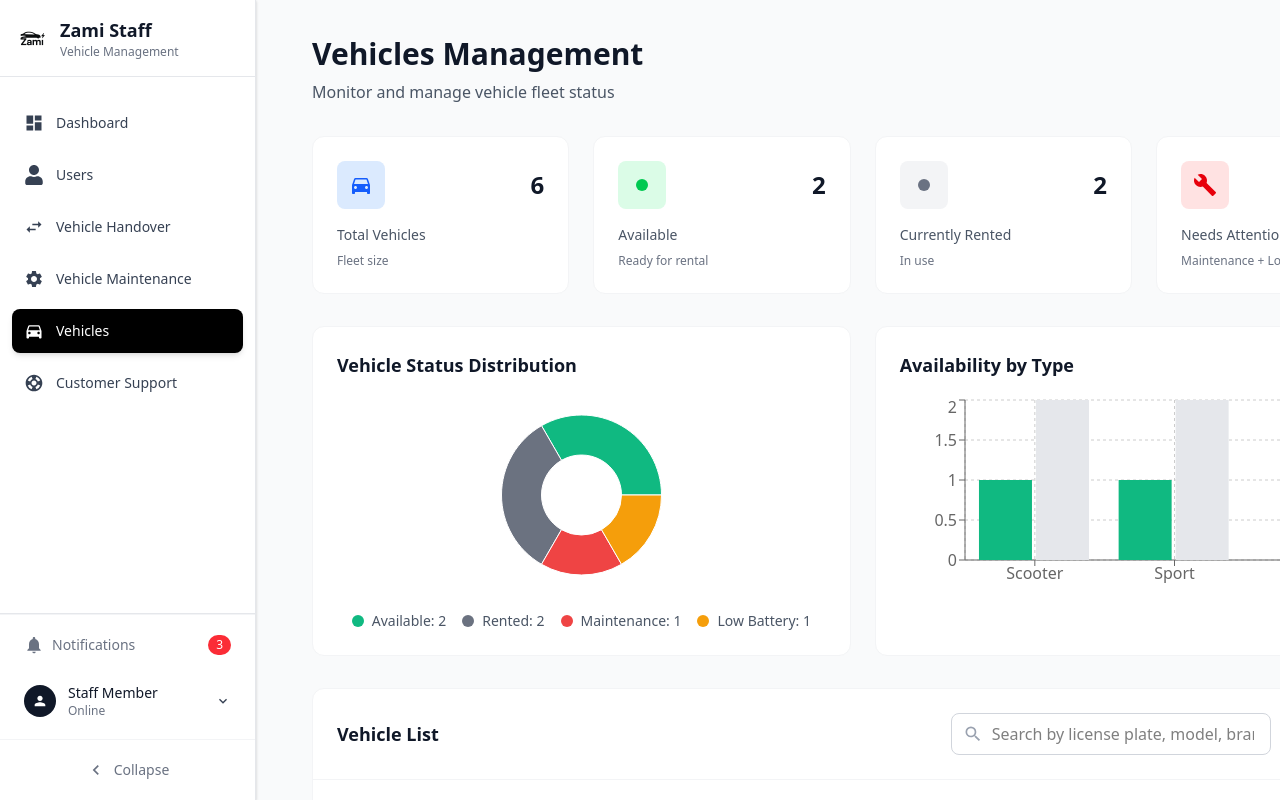
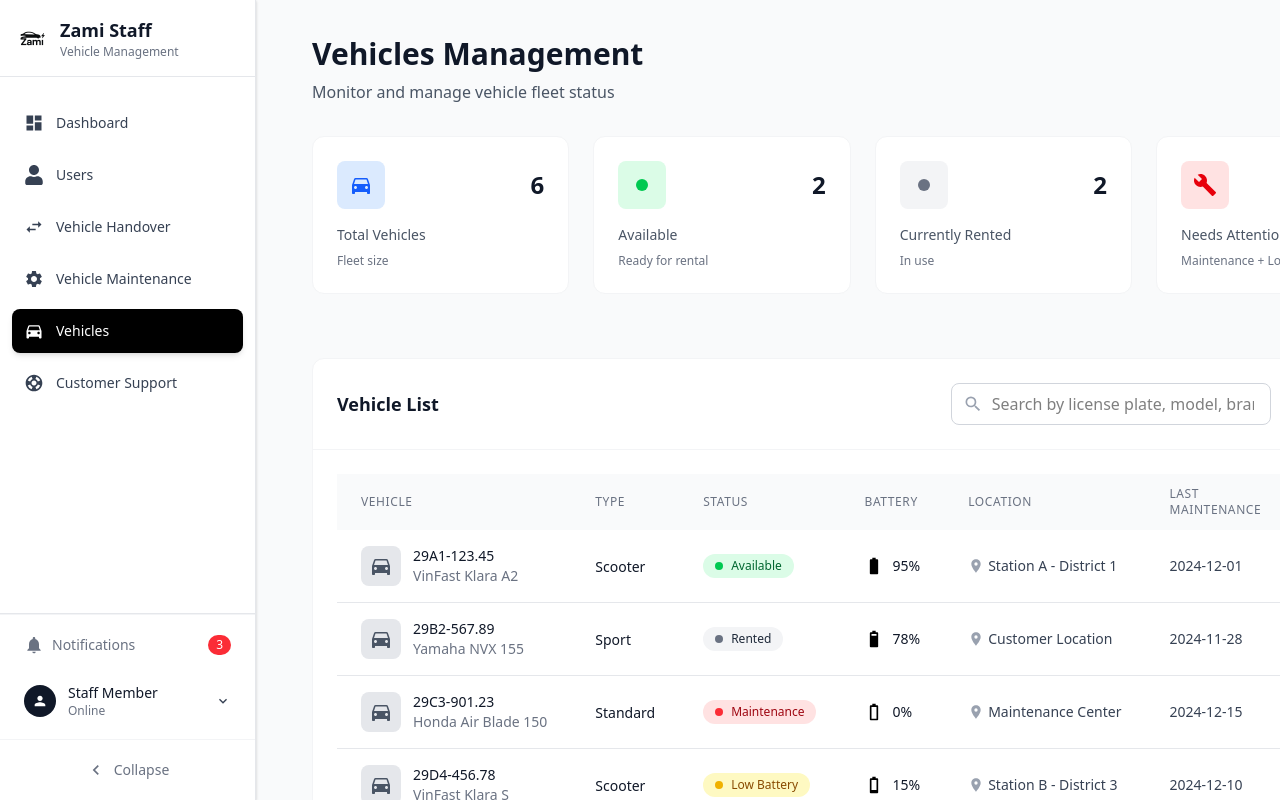
Before and after one commit to hnht95/SWP391-FE, a React (Vite) app: page /staff/vehicles in a window 1280 px wide. Shown: the top 800 px of the page. Built offline with nearby package versions, Linux system fonts and the light colour scheme.

Commit message:
fix UI brand car

```diff
--- a/src/landing/staff/LayoutStaff.tsx
+++ b/src/landing/staff/LayoutStaff.tsx
@@ -3,9 +3,9 @@ import SidebarStaff from "./component/SidebarStaff";
 import HomePageStaff from "./component/HomePageStaff";
 
 const LayoutStaff = () => {
-  const [activeTab, setActiveTab] = useState<
-    "dashboard" | "handover" | "maintain" | "reports"
-  >("dashboard");
+  // const [activeTab, setActiveTab] = useState<
+  //   "dashboard" | "handover" | "maintain" | "reports"
+  // >("dashboard");
   const [isSidebarCollapsed, setIsSidebarCollapsed] = useState(false);
 
   return (
@@ -13,15 +13,15 @@ const LayoutStaff = () => {
       <SidebarStaff
         isCollapsed={isSidebarCollapsed}
         onToggleCollapse={() => setIsSidebarCollapsed(!isSidebarCollapsed)}
-        activeTab={activeTab}
-        setActiveTab={setActiveTab}
+        // activeTab={activeTab}
+        // setActiveTab={setActiveTab}
       />
       <div
         className={`flex-1 flex flex-col transition-all duration-300 ${
           isSidebarCollapsed ? "ml-16" : "ml-64"
         }`}
       >
-        <HomePageStaff activeTab={activeTab} setActiveTab={setActiveTab} />
+        <HomePageStaff />
       </div>
     </div>
   );
--- a/src/landing/staff/homepageStaffComponent/VehiclesStaff.tsx
+++ b/src/landing/staff/homepageStaffComponent/VehiclesStaff.tsx
@@ -21,18 +21,18 @@ import {
   MdPriorityHigh,
   MdMore,
 } from "react-icons/md";
-import {
-  PieChart,
-  Pie,
-  Cell,
-  ResponsiveContainer,
-  BarChart,
-  Bar,
-  XAxis,
-  YAxis,
-  CartesianGrid,
-  Tooltip,
-} from "recharts";
+// import {
+//   PieChart,
+//   Pie,
+//   Cell,
+//   ResponsiveContainer,
+//   BarChart,
+//   Bar,
+//   XAxis,
+//   YAxis,
+//   CartesianGrid,
+//   Tooltip,
+// } from "recharts";
 
 interface Vehicle {
   id: string;
@@ -221,36 +221,36 @@ const VehiclesStaff = () => {
     lowBattery: vehicles.filter((v) => v.status === "low_battery").length,
   };
 
-  const pieData = [
-    { name: "Available", value: stats.available, color: "#10B981" },
-    { name: "Rented", value: stats.rented, color: "#6B7280" },
-    { name: "Maintenance", value: stats.maintenance, color: "#EF4444" },
-    { name: "Low Battery", value: stats.lowBattery, color: "#F59E0B" },
-  ];
+  // const pieData = [
+  //   { name: "Available", value: stats.available, color: "#10B981" },
+  //   { name: "Rented", value: stats.rented, color: "#6B7280" },
+  //   { name: "Maintenance", value: stats.maintenance, color: "#EF4444" },
+  //   { name: "Low Battery", value: stats.lowBattery, color: "#F59E0B" },
+  // ];
 
-  const barData = [
-    {
-      name: "Scooter",
-      available: vehicles.filter(
-        (v) => v.type === "scooter" && v.status === "available"
-      ).length,
-      total: vehicles.filter((v) => v.type === "scooter").length,
-    },
-    {
-      name: "Sport",
-      available: vehicles.filter(
-        (v) => v.type === "sport" && v.status === "available"
-      ).length,
-      total: vehicles.filter((v) => v.type === "sport").length,
-    },
-    {
-      name: "Standard",
-      available: vehicles.filter(
-        (v) => v.type === "standard" && v.status === "available"
-      ).length,
-      total: vehicles.filter((v) => v.type === "standard").length,
-    },
-  ];
+  // const barData = [
+  //   {
+  //     name: "Scooter",
+  //     available: vehicles.filter(
+  //       (v) => v.type === "scooter" && v.status === "available"
+  //     ).length,
+  //     total: vehicles.filter((v) => v.type === "scooter").length,
+  //   },
+  //   {
+  //     name: "Sport",
+  //     available: vehicles.filter(
+  //       (v) => v.type === "sport" && v.status === "available"
+  //     ).length,
+  //     total: vehicles.filter((v) => v.type === "sport").length,
+  //   },
+  //   {
+  //     name: "Standard",
+  //     available: vehicles.filter(
+  //       (v) => v.type === "standard" && v.status === "available"
+  //     ).length,
+  //     total: vehicles.filter((v) => v.type === "standard").length,
+  //   },
+  // ];
 
   const handleVehicleClick = (vehicle: Vehicle) => {
     setSelectedVehicle(vehicle);
@@ -342,7 +342,7 @@ const VehiclesStaff = () => {
       </div>
 
       <div className="grid grid-cols-1 lg:grid-cols-2 gap-6 mb-8">
-        <div className="bg-white rounded-xl p-6 border border-gray-100">
+        {/* <div className="bg-white rounded-xl p-6 border border-gray-100">
           <h3 className="text-lg font-semibold text-gray-900 mb-4">
             Vehicle Status Distribution
           </h3>
@@ -376,9 +376,9 @@ const VehiclesStaff = () => {
               </div>
             ))}
           </div>
-        </div>
+        </div> */}
 
-        <div className="bg-white rounded-xl p-6 border border-gray-100">
+        {/* <div className="bg-white rounded-xl p-6 border border-gray-100">
           <h3 className="text-lg font-semibold text-gray-900 mb-4">
             Availability by Type
           </h3>
@@ -392,7 +392,7 @@ const VehiclesStaff = () => {
               <Bar dataKey="total" fill="#E5E7EB" name="Total" />
             </BarChart>
           </ResponsiveContainer>
-        </div>
+        </div> */}
       </div>
 
       <div className="bg-white rounded-xl border border-gray-100 mb-6">
--- a/src/landing/user/component/homePageComponent/BrandSlider.tsx
+++ b/src/landing/user/component/homePageComponent/BrandSlider.tsx
@@ -33,16 +33,15 @@ const BrandsSlider: React.FC = () => {
 
   return (
     <div className="w-full text-black overflow-hidden py-16">
-      <div className="relative z-10 container mx-auto text-center px-4">
+      <div className="relative z-10 container mx-auto text-center">
         <h2 className="text-4xl font-extrabold mb-4 text-black flex items-center justify-center">
-          <span className="mr-2 text-2xl">✨</span> Rent by Brands{" "}
-          <span className="ml-2 text-2xl">✨</span>
+          Rent by Brands{" "}
         </h2>
         <p className="text-lg text-gray-500 mb-12">
           Here's a list of some of the most popular cars globally
         </p>
 
-        <div className="w-full bg-black bg-opacity-40 rounded-lg p-4">
+        <div className="w-full bg-black/80 bg-opacity-40  p-4">
           <div
             ref={sliderRef}
             className="flex overflow-hidden py-4 justify-center"
```
